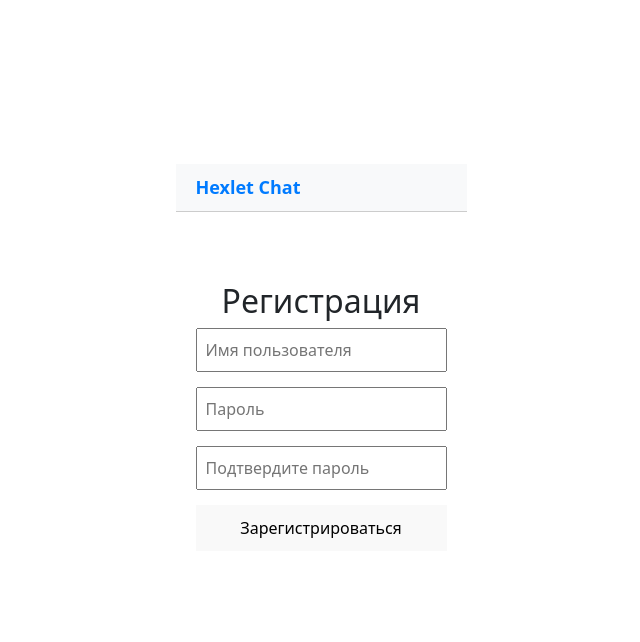
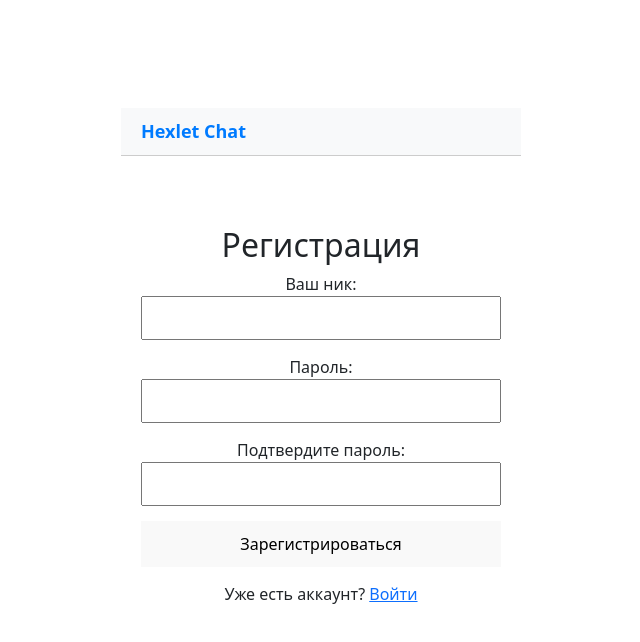
Before and after one commit to Swanriel/frontend-project-12, a React (Vite) app in the folder frontend/: page /signup in a window 1280 px wide. Shown: the top 642 px of the page, without its empty margins (319-959 px from the left). Built offline with nearby package versions, Linux system fonts and the light colour scheme; what leo-profanity would draw is missing.

Commit message:
Return translation

```diff
--- a/frontend/src/pages/SignupPage.jsx
+++ b/frontend/src/pages/SignupPage.jsx
@@ -2,7 +2,7 @@ import { useState } from 'react';
 import { Formik, Form, Field, ErrorMessage } from 'formik';
 import * as Yup from 'yup';
 import axios from 'axios';
-import { useNavigate } from 'react-router-dom';
+import { Link, useNavigate } from 'react-router-dom';
 import { useAuth } from '../contexts/AuthContext';
 import { useTranslation } from 'react-i18next';
 import { toast } from 'react-toastify';
@@ -15,15 +15,15 @@ const SignupPage = () => {
 
   const SignupSchema = Yup.object().shape({
     username: Yup.string()
-      .min(3, 'От 3 до 20 символов')
-      .max(20, 'От 3 до 20 символов')
-      .required('Обязательное поле'),
+      .min(3, t('auth.errors.usernameMin', { count: 3 }))
+      .max(20, t('auth.errors.usernameMax', { count: 20 }))
+      .required(t('auth.errors.usernameRequired')),
     password: Yup.string()
-      .min(6, 'Не менее 6 символов')
-      .required('Обязательное поле'),
+      .min(6, t('auth.errors.passwordMin', { count: 6 }))
+      .required(t('auth.errors.passwordRequired')),
     confirmPassword: Yup.string()
-      .oneOf([Yup.ref('password'), null], 'Пароли должны совпадать')
-      .required('Обязательное поле')
+      .oneOf([Yup.ref('password'), null], t('auth.errors.confirmPasswordMatch'))
+      .required(t('auth.errors.confirmPasswordRequired'))
   });
 
 const handleSubmit = async (values, { setSubmitting }) => {
@@ -40,13 +40,13 @@ const SignupPage = () => {
     navigate('/');
 
   } catch (err) {
-      let errorMessage = 'Ошибка регистрации';
+    let errorMessage = t('auth.errors.registrationError');
 
     if (err.response?.status === 409) {
-        errorMessage = 'Пользователь с таким именем уже существует';
+      errorMessage = t('auth.errors.userExists');
     } else if (!err.response) {
-        errorMessage = 'Ошибка соединения';
-        toast.error('Ошибка соединения');
+      errorMessage = t('notifications.networkError');
+      toast.error(t('notifications.networkError'));
     }
 
     setError(errorMessage);
@@ -58,8 +58,9 @@ const SignupPage = () => {
 
  return (
     <div style={{ maxWidth: '400px', margin: '50px auto', padding: '20px' }}>
-      <h2>Регистрация</h2>
+      <h2>{t('auth.signup')}</h2>
       {error && <div style={{ color: 'red', marginBottom: '15px' }}>{error}</div>}
+
 
          <Formik
         initialValues={{ username: '', password: '', confirmPassword: '' }}
@@ -69,33 +70,33 @@ const SignupPage = () => {
         {({ isSubmitting }) => (
           <Form>
             <div style={{ marginBottom: '15px' }}>
+              <label htmlFor="username">{t('auth.username')}:</label>
               <Field
                 type="text"
                 id="username"
                 name="username"
-                placeholder="Имя пользователя"
                 style={{ width: '100%', padding: '8px' }}
               />
               <ErrorMessage name="username" component="div" style={{ color: 'red' }} />
             </div>
 
             <div style={{ marginBottom: '15px' }}>
+              <label htmlFor="password">{t('auth.password')}:</label>
               <Field
                 type="password"
                 id="password"
                 name="password"
-                placeholder="Пароль"
                 style={{ width: '100%', padding: '8px' }}
               />
               <ErrorMessage name="password" component="div" style={{ color: 'red' }} />
             </div>
 
             <div style={{ marginBottom: '15px' }}>
+              <label htmlFor="confirmPassword">{t('auth.confirmPassword')}:</label>
               <Field
                 type="password"
                 id="confirmPassword"
                 name="confirmPassword"
-                placeholder="Подтвердите пароль"
                 style={{ width: '100%', padding: '8px' }}
               />
               <ErrorMessage name="confirmPassword" component="div" style={{ color: 'red' }} />
@@ -106,11 +107,15 @@ const SignupPage = () => {
               disabled={isSubmitting}
               style={{ width: '100%', padding: '10px', marginBottom: '15px' }}
             >
-              {isSubmitting ? 'Отправка...' : 'Зарегистрироваться'}
+              {isSubmitting ? t('chat.sending') : t('auth.signupButton')}
             </button>
           </Form>
         )}
       </Formik>
+
+      <p style={{ textAlign: 'center' }}>
+        {t('auth.haveAccount')} <Link to="/login">{t('auth.loginLink')}</Link>
+      </p>
     </div>
   );
 };
```
Lines whose indentation alone changed are shown as unchanged.
